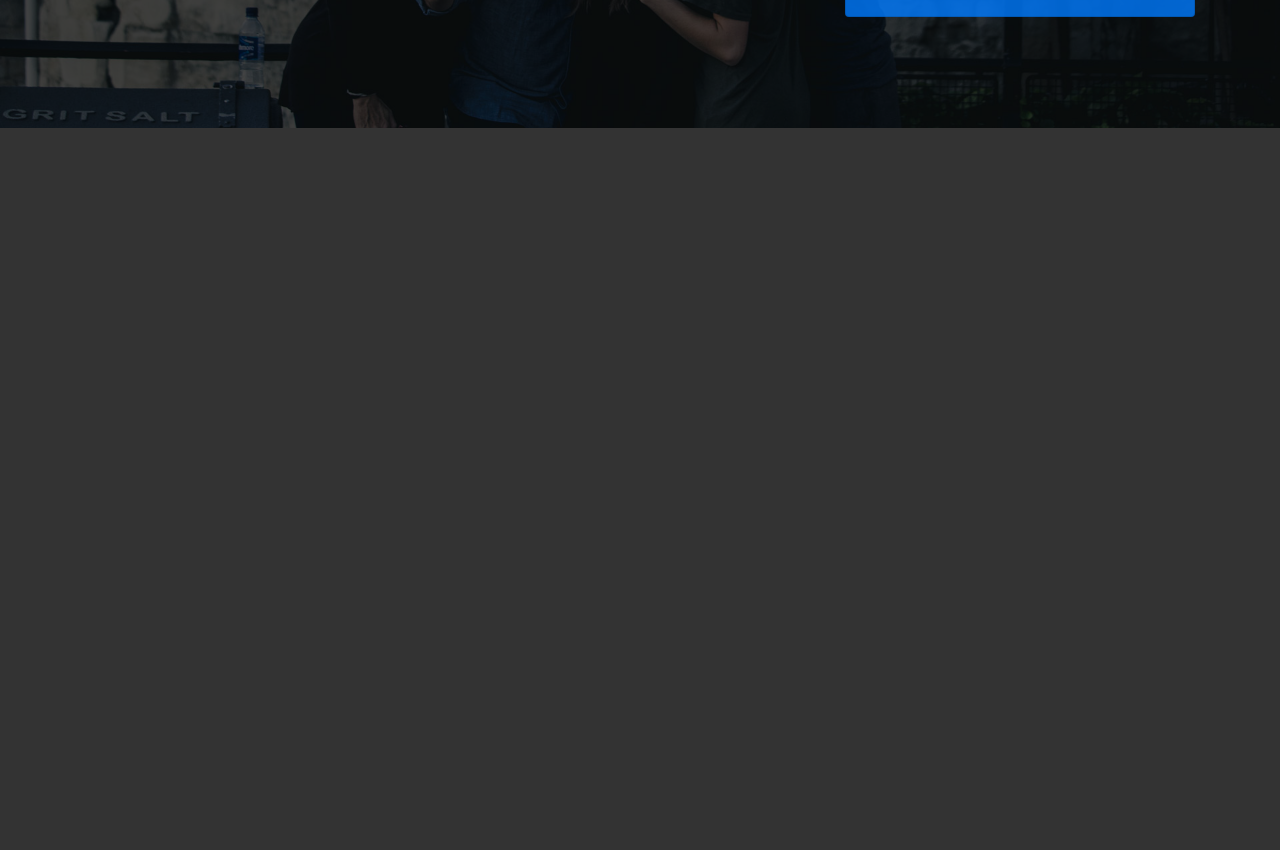
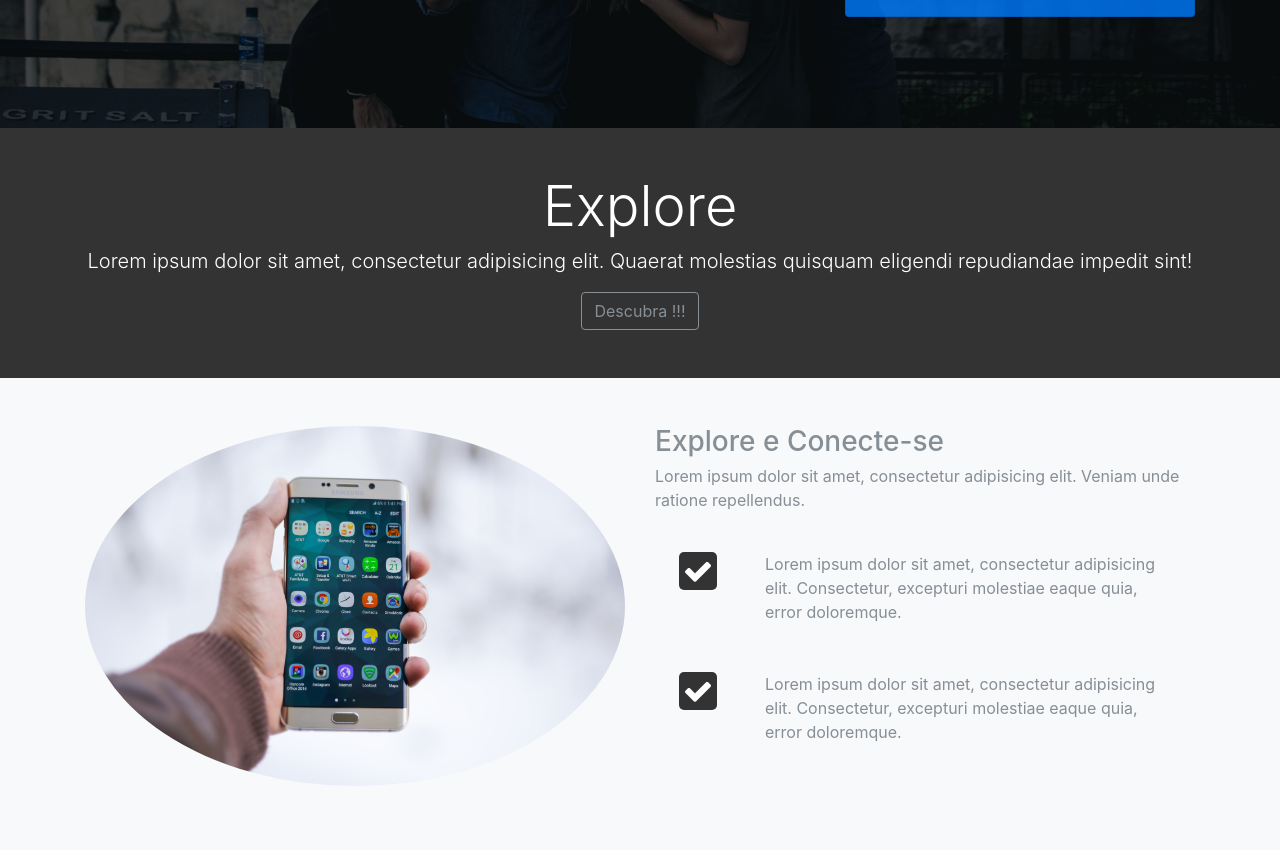
Before and after one commit to mafideju/ThemeLoopLAB, a website: page src/index.html in a window 1280 px wide. Shown: the part 572-1422 px from the top of the page. Before the commit the page ends 800 px from the top, so only its background shows below. Drawn offline with Linux system fonts and the light colour scheme.

Commit message:
Explore Section Done

```diff
--- a/src/index.html
+++ b/src/index.html
@@ -96,6 +96,54 @@
 		</div>
 	</header>
 
+	<!-- EXPLORE HEAD SECTION -->
+	<section id="explore-head-section">
+		<div class="container">
+			<div class="row">
+				<div class="col text-center">
+					<div class="py-5">
+						<h1 class="display-4">Explore</h1>
+						<p class="lead">Lorem ipsum dolor sit amet, consectetur adipisicing elit. Quaerat molestias quisquam eligendi repudiandae impedit sint!</p>
+						<a href="#" class="btn btn-outline-secondary">Descubra !!!</a>
+					</div>
+				</div>
+			</div>
+		</div>
+	</section>
+
+	<!-- EXPLORE BODY SECTION -->
+
+	<section id="explore-section" class="bg-light text-muted py-5">
+		<div class="container">
+			<div class="row">
+				<div class="col-md-6">
+					<img src="img/explore-section1.jpg" alt="imagem de um celular na mão do cliente" class="img-fluid mb-3 rounded-circle">
+				</div>
+				<div class="col-md-6">
+					<h3>Explore e Conecte-se</h3>
+					<p>Lorem ipsum dolor sit amet, consectetur adipisicing elit. Veniam unde ratione repellendus.</p>
+					<div class="d-flex flex-row">
+						<div class="p-4 align-self-start">
+							<i class="fa fa-check"></i>
+						</div>
+						<div class="p-4 align-self-end">
+							Lorem ipsum dolor sit amet, consectetur adipisicing elit. Consectetur, excepturi molestiae eaque quia, error doloremque.
+						</div>
+					</div>
+
+					<div class="d-flex flex-row">
+						<div class="p-4 align-self-start">
+							<i class="fa fa-check"></i>
+						</div>
+						<div class="p-4 align-self-end">
+							Lorem ipsum dolor sit amet, consectetur adipisicing elit. Consectetur, excepturi molestiae eaque quia, error doloremque.
+						</div>
+					</div>
+				</div>
+			</div>
+		</div>
+	</section>
+
 	<script src="js/jquery.min.js"></script>
 	<script src="js/popper.min.js"></script>
 	<script src="js/bootstrap.min.js"></script>
--- a/src/scss/style.scss
+++ b/src/scss/style.scss
@@ -45,3 +45,13 @@ body{
 		font-size:$font-size;
 	}
 }
+
+#explore-section{
+	.fa{
+		color:#fff;
+		background:#333;
+		padding:4px;
+		border-radius:5px;
+		font-size:$font-size;
+	}
+}
```
Also changed, not shown: src/css/style.css, src/img/create-section1.jpg (added), src/img/explore-section1.jpg (added), src/img/share-section1.jpg (added).
